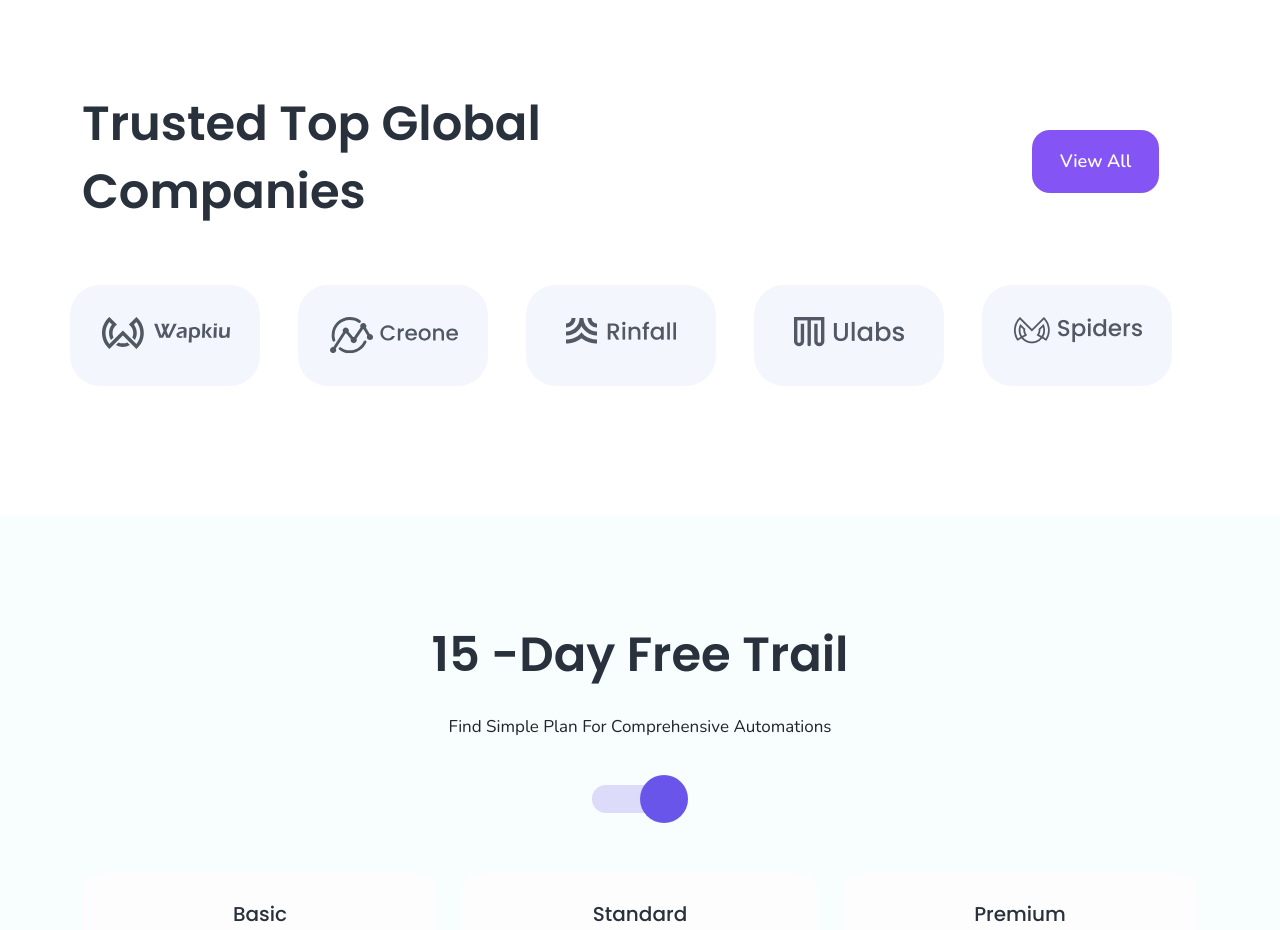
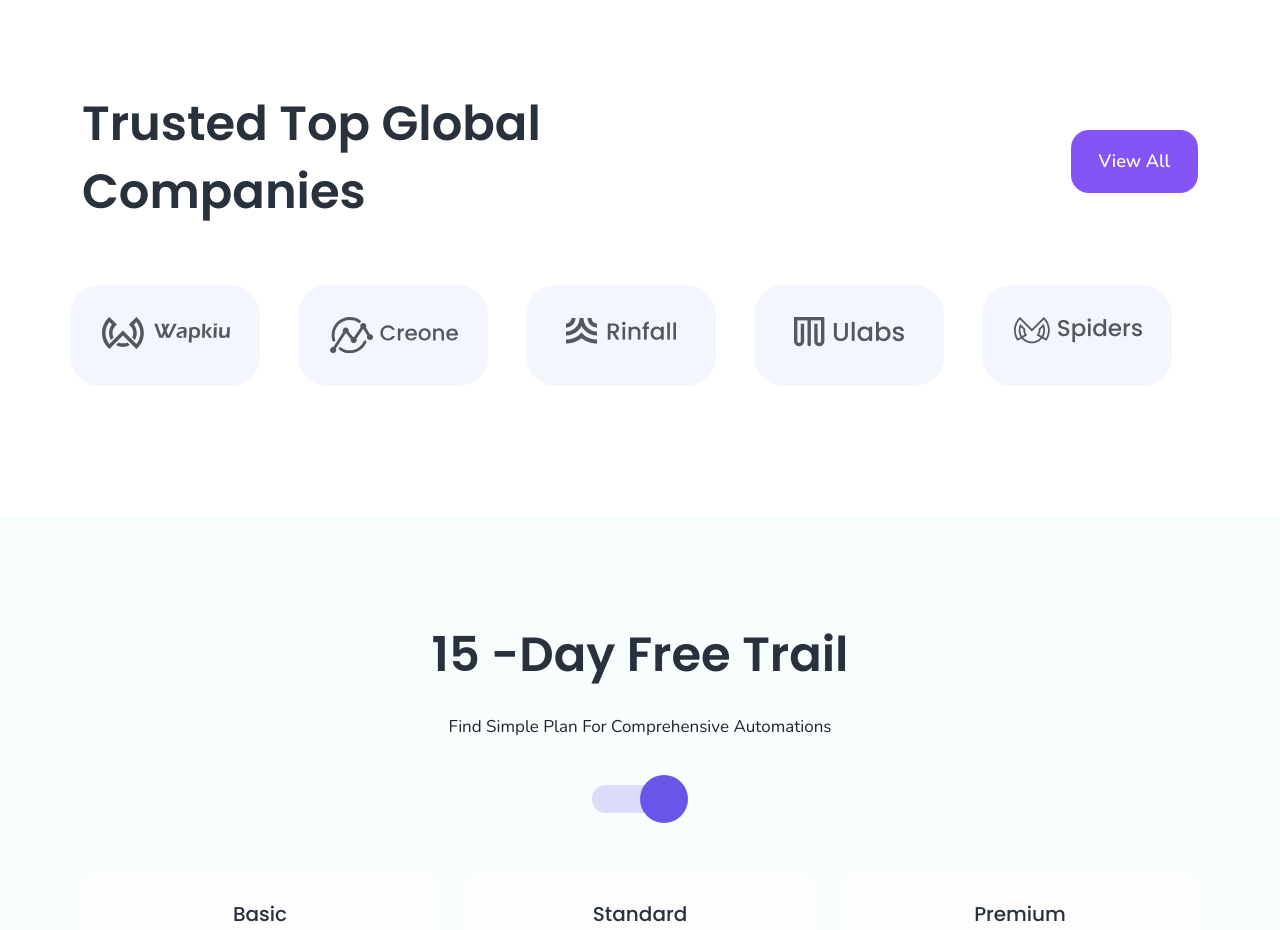
Before and after one commit to akmniazulalam/BootLab, a plain HTML site: page index.html in a window 1280 px wide. Shown: the part 3800-4730 px from the top of the page. Drawn offline with nearby package versions, Linux system fonts and the light colour scheme.

Commit message:
Alignment Correction

```diff
--- a/index.html
+++ b/index.html
@@ -418,7 +418,7 @@
               </h3>
             </div>
           </div>
-          <div class="offset-lg-4 col-lg-2" style="margin-top: 40px">
+          <div class="offset-lg-4 col-lg-2" style="margin-top: 40px; text-align: end;">
             <a href="#" class="contactBtn">View All</a>
           </div>
         </div>
```
